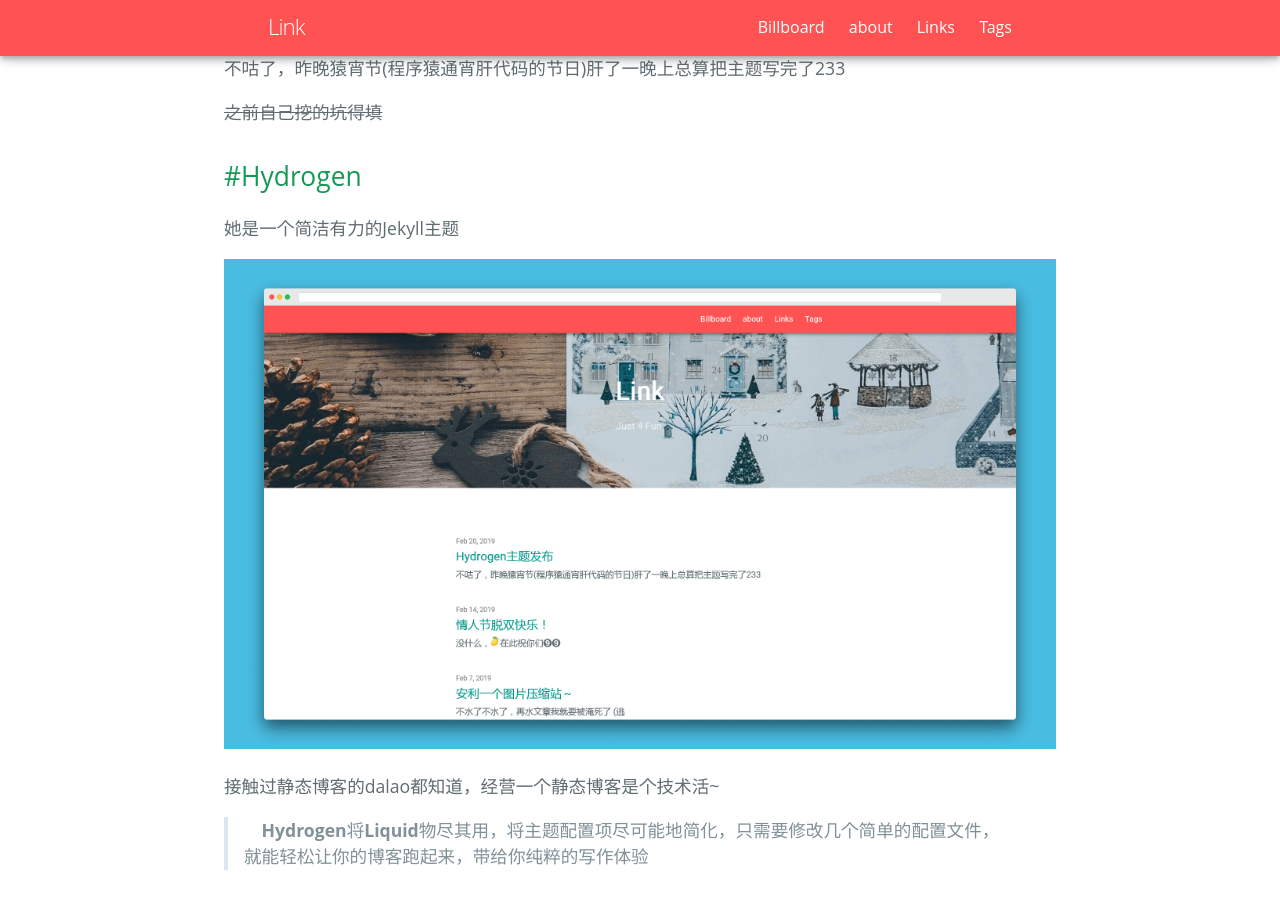
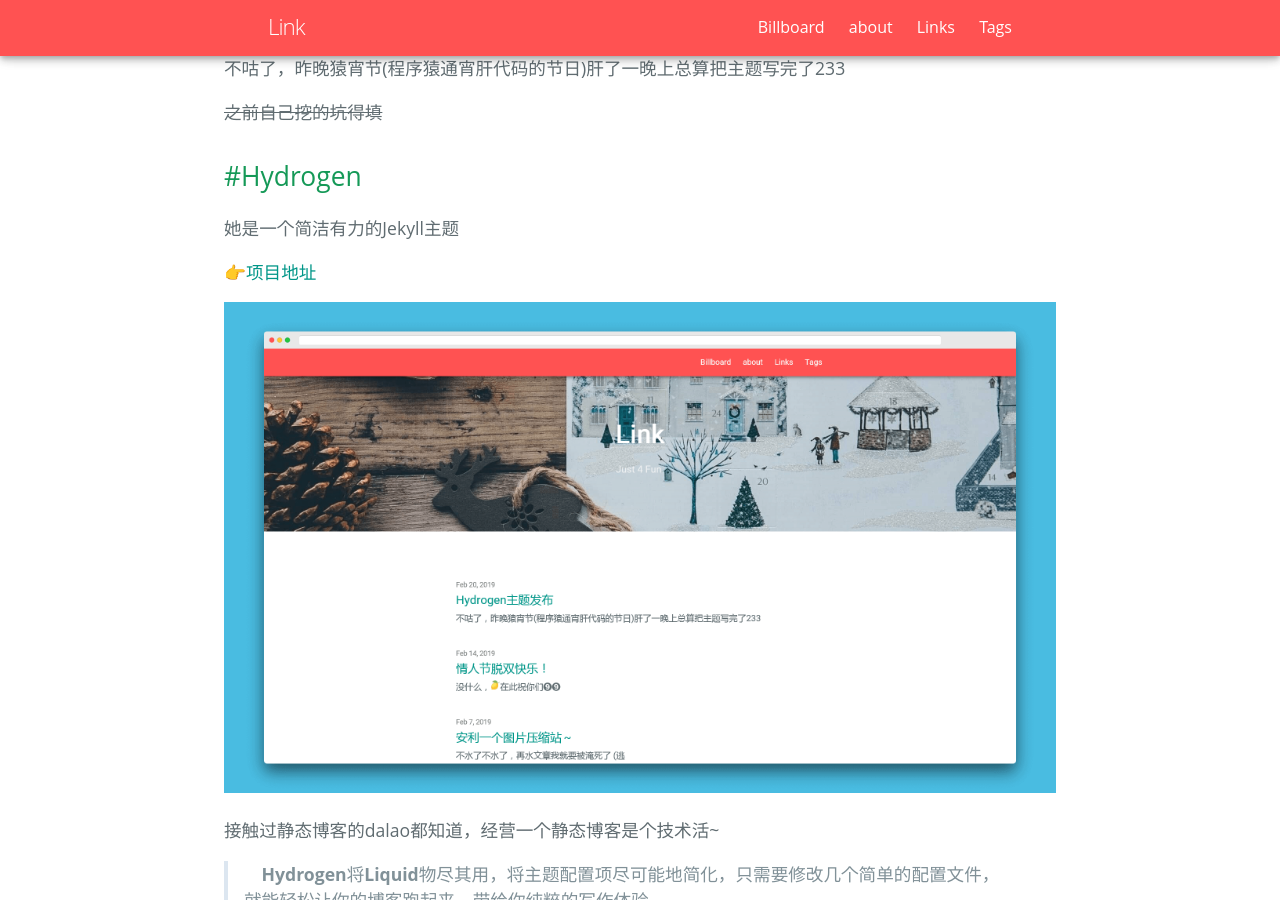
Before and after one commit to link9596/qwq, a Jekyll site: the page built from _posts/2019-2-20-Hydrogen-theme.md, in a window 1280 px wide and 900 px high, scrolled down 363 px. Built offline with Jekyll 4.4.1, drawn with Linux system fonts in a browser that asks for light colours; emoji names are drawn with the system emoji font; some web fonts are replaced; comment, search, counter and statistics services are not loaded.

Commit message:
Hydrogen发布

```diff
--- a/_posts/2019-2-20-Hydrogen-theme.md
+++ b/_posts/2019-2-20-Hydrogen-theme.md
@@ -12,6 +12,8 @@ stickie: true
 ## #Hydrogen
 
 她是一个简洁有力的Jekyll主题
+
+:point_right:[项目地址](https://github.com/link9596/hydrogen)
 
 ![主题预览](/usrimg/2019-2-20-theme-1.png)
 
```
